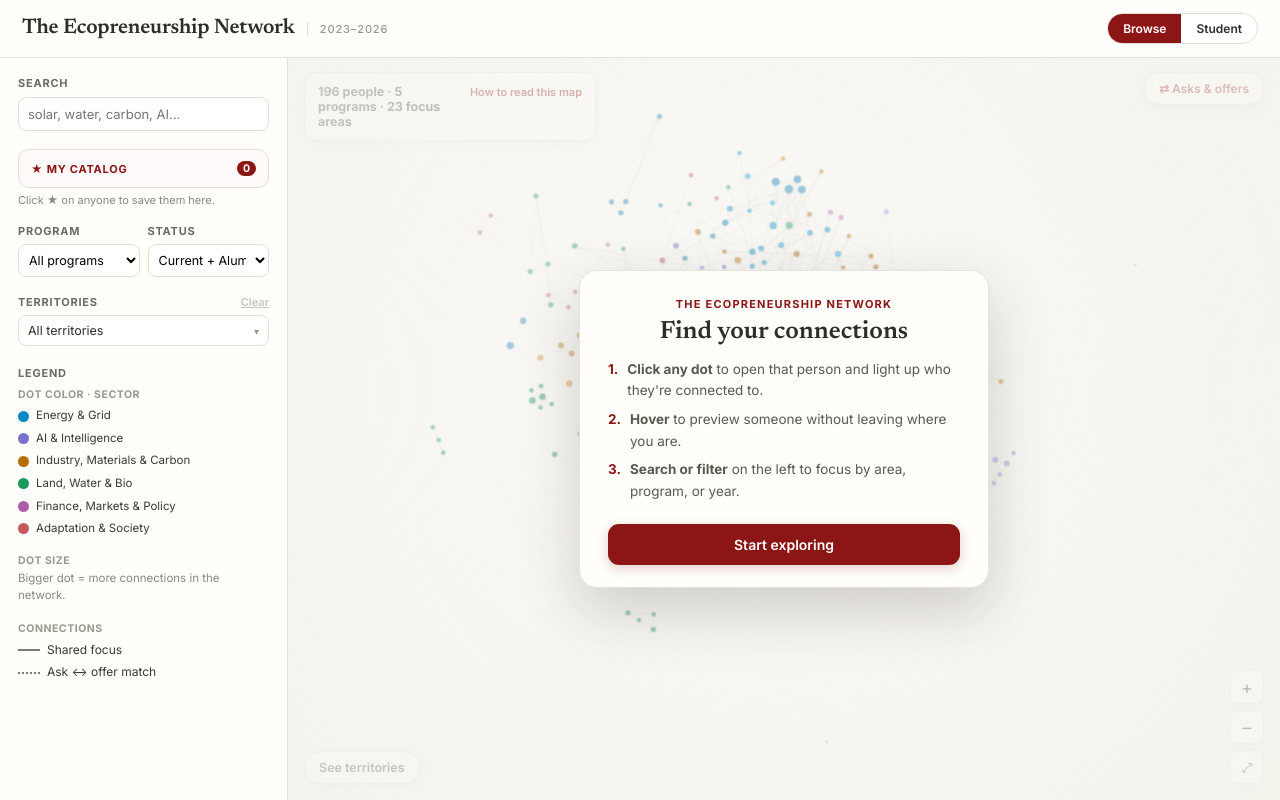
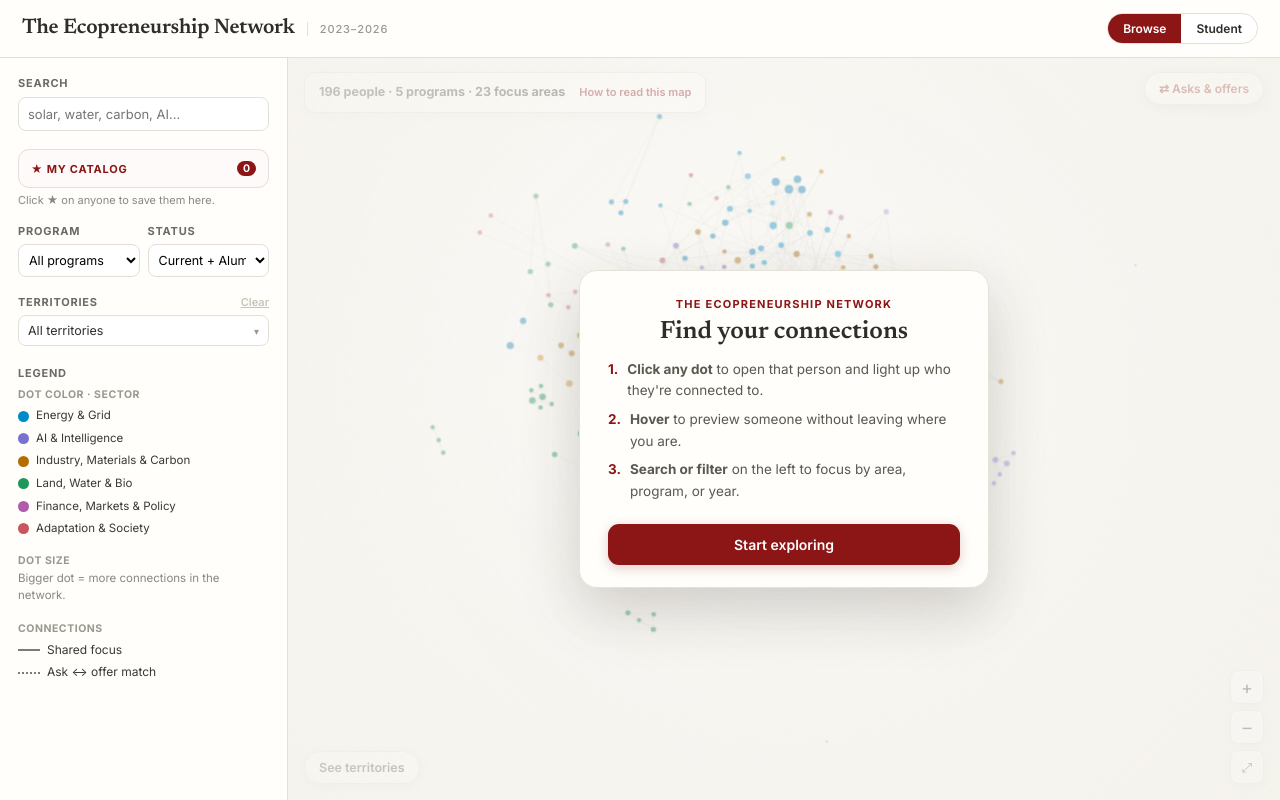
Before and after one commit to annalemkin/NetworkHub, a plain HTML site: page index.html in a window 1280 px wide. Drawn offline with nearby package versions, Linux system fonts and the light colour scheme.

Commit message:
Sync latest build (2026-07-25)

```diff
--- a/index.html
+++ b/index.html
@@ -215,9 +215,9 @@
       </sc-if>
 
       <sc-if value="{{ showHelpCard }}" hint-placeholder-val="{{ true }}">
-        <div style="position:absolute;left:16px;top:14px;background:rgba(255,254,251,.93);backdrop-filter:blur(4px);border:1px solid #e3e0d8;border-radius:11px;padding:11px 13px;max-width:292px;box-shadow:0 3px 12px rgba(0,0,0,.06);">
-          <div style="display:flex;align-items:baseline;gap:8px;">
-            <b style="color:#2e2d29;flex:1;font-size:12.5px;">{{ overviewLine }}</b>
+        <div style="{{ helpCardStyle }}">
+          <div style="display:flex;align-items:baseline;gap:14px;">
+            <b style="{{ overviewLineStyle }}">{{ overviewLine }}</b>
             <button onClick="{{ toggleHelp }}" style="flex:none;background:none;border:none;padding:0;font-size:11px;font-weight:600;color:#8C1515;cursor:pointer;white-space:nowrap;">{{ helpToggleLabel }}</button>
           </div>
           <sc-if value="{{ helpOpen }}" hint-placeholder-val="{{ false }}">
@@ -2222,6 +2222,11 @@ class Component extends DCLogic {
       dark, toggleTheme:()=>this.setState(st=>{ const d=!st.dark; try{ localStorage.setItem("ecoatlas_theme_v1", d?"dark":"light"); }catch(e){} return {dark:d}; }),
       themeToggleLabel: dark?"☀ Light":"☾ Dark",
       showHelpCard: !egoActive && !namePrompt && !(self && s.showFullMap),
+      // Collapsed, the card is one line and gets the width to say it without wrapping;
+      // expanded, it narrows back to a comfortable reading measure for the bullets.
+      // min() keeps it inside the stage on small screens rather than overflowing.
+      helpCardStyle:`position:absolute;left:16px;top:14px;background:rgba(255,254,251,.93);backdrop-filter:blur(4px);border:1px solid #e3e0d8;border-radius:11px;padding:11px 14px;max-width:min(${s.helpOpen?"320px":"460px"}, calc(100% - 32px));box-shadow:0 3px 12px rgba(0,0,0,.06);`,
+      overviewLineStyle:`color:#2e2d29;flex:1;min-width:0;font-size:12.5px;line-height:1.35;${s.helpOpen?"":"white-space:nowrap;overflow:hidden;text-overflow:ellipsis;"}`,
       // collapsed by default too: the count line is the useful part, the legend is on demand
       helpOpen: !!s.helpOpen,
       helpToggleLabel: s.helpOpen ? "Hide" : "How to read this map",
```
